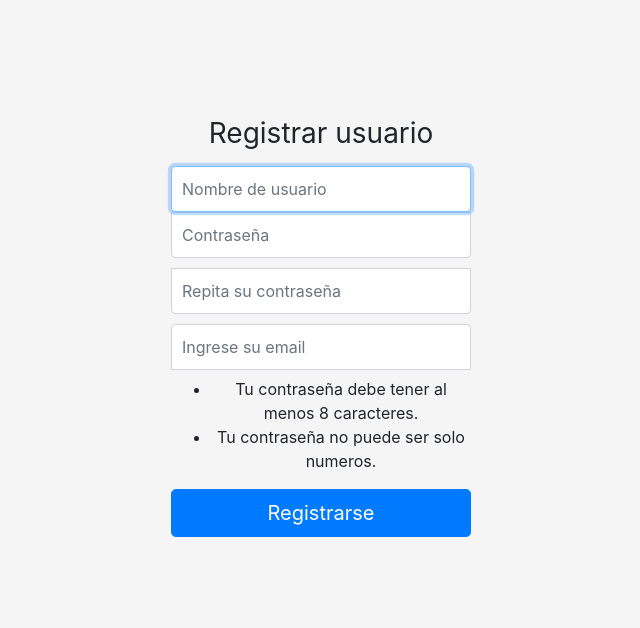
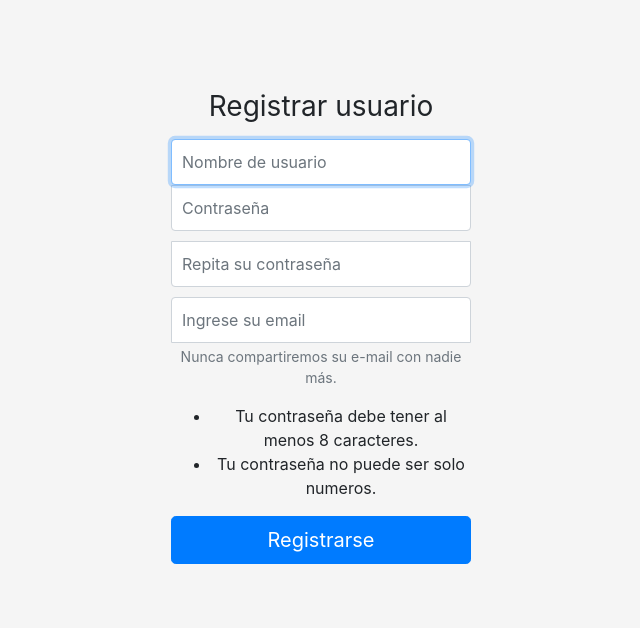
Before and after one commit to MaximoSav/Proyecto-Integrador-Django, a Django app: page /accounts/register/ in a window 1280 px wide. Shown: the part 66-694 px from the top of the page, without its empty margins (319-959 px from the left). Run offline with Django 3.2, Linux system fonts and the light colour scheme; parts of the project's set-up code (start-up, migrations or seed data) failed here and were passed over; some libraries are stand-ins or nearby versions.

Commit message:
add text on carrusel and added small text in registerView

```diff
--- a/core/templates/registration/register.html
+++ b/core/templates/registration/register.html
@@ -12,7 +12,7 @@
             {% csrf_token %}
             <h1 class="h3 mb-3 font-weight-normal">Registrar usuario</h1>
 
-            <div class="mb-2">
+            <div class="mb-3">
                 <label for="id_username" class="sr-only">Username</label>
                 <input type="text" name="username" id="id_username" class="form-control" placeholder="Nombre de usuario"
                     required autofocus>
@@ -28,6 +28,8 @@
                 <label for="id_email" class="sr-only">Email</label>
                 <input type="email" name="email" id="id_email" class="form-control"
                 placeholder="Ingrese su email" required>
+                <small id="emailHelp" class="form-text text-muted">
+                    Nunca compartiremos su e-mail con nadie más.</small>
             </div>
 
             <ul>
```
Also changed, not shown: core/templates/mercado/main.html (+7 -0 lines).
